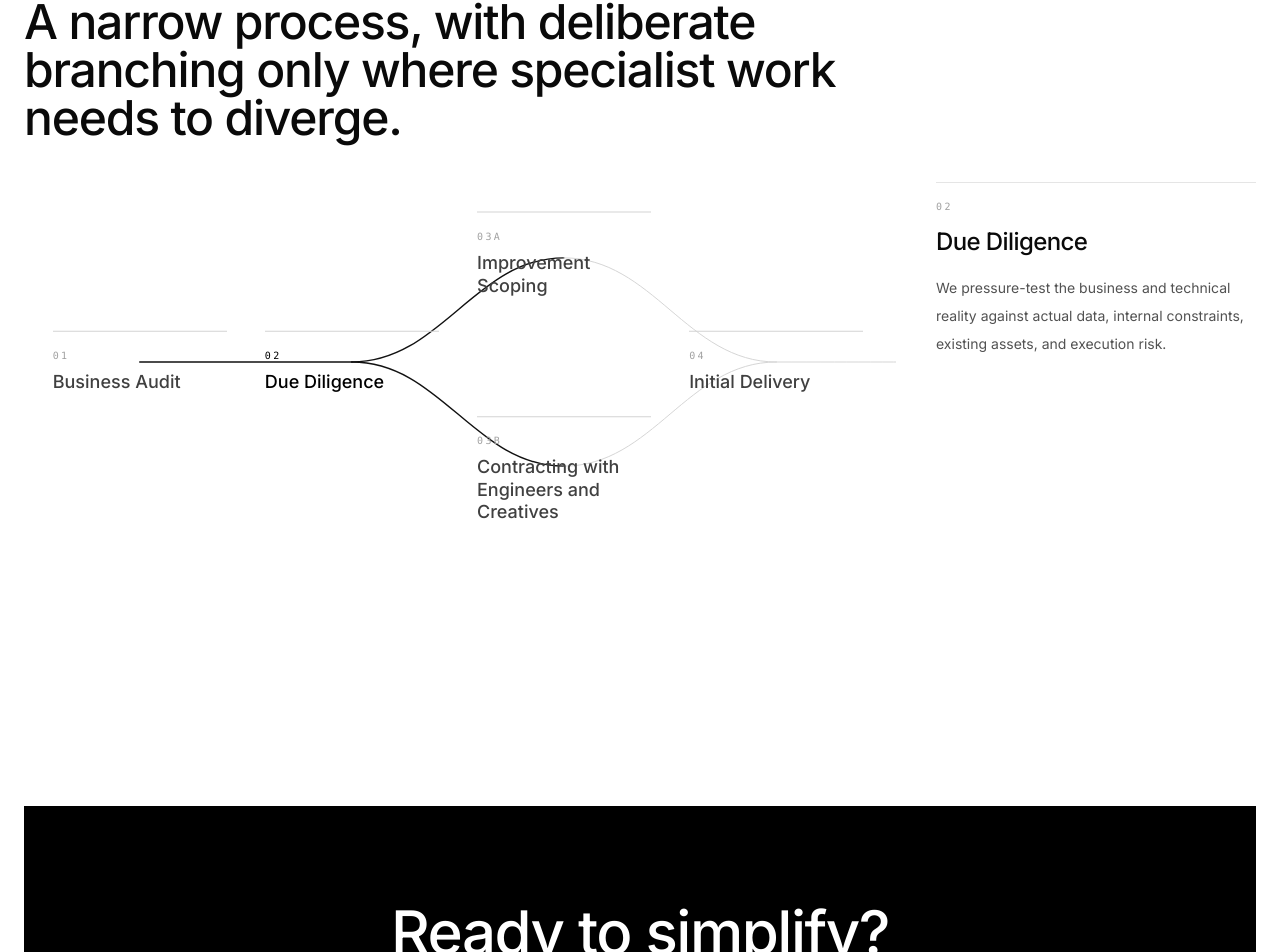
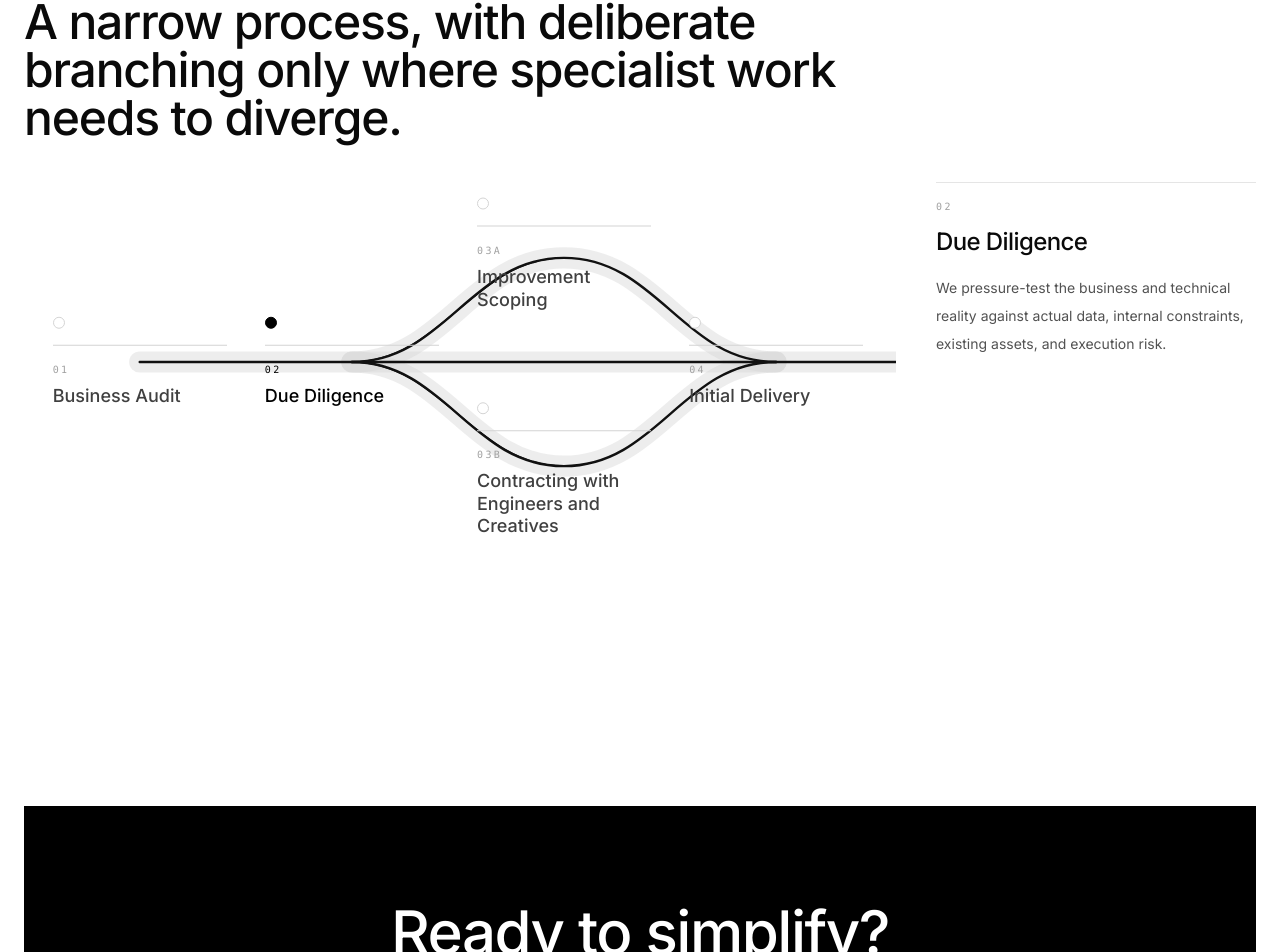
Before and after one commit to aliahm08/B2W, a React (Vite) app: page / in a window 1280 px wide. Shown: the part 4927-5879 px from the top of the page. Built offline with nearby package versions, Linux system fonts and the light colour scheme.

Commit message:
Add bezier process connections

```diff
--- a/src/components/OurProcess.tsx
+++ b/src/components/OurProcess.tsx
@@ -76,6 +76,12 @@ const processLinks = [
   ['initial-delivery', 'publishing'],
 ] as const;
 
+const processTracks = [
+  ['business-audit', 'due-diligence', 'initial-delivery', 'publishing'],
+  ['due-diligence', 'improvement-scoping', 'initial-delivery'],
+  ['due-diligence', 'contracting', 'initial-delivery'],
+] as const;
+
 const positionForNode = (node: ProcessNode) => {
   const x = 120 + node.column * 220;
   const y = 180 + node.row * 108;
@@ -88,6 +94,30 @@ const createPath = (from: ProcessNode, to: ProcessNode) => {
   const controlOffset = (end.x - start.x) * 0.42;
 
   return `M ${start.x} ${start.y} C ${start.x + controlOffset} ${start.y}, ${end.x - controlOffset} ${end.y}, ${end.x} ${end.y}`;
+};
+
+const createTrackPath = (nodeIds: readonly string[]) => {
+  const nodes = nodeIds
+    .map((id) => processNodes.find((node) => node.id === id))
+    .filter((node): node is ProcessNode => Boolean(node));
+
+  if (nodes.length === 0) {
+    return '';
+  }
+
+  const first = positionForNode(nodes[0]);
+  let path = `M ${first.x} ${first.y}`;
+
+  for (let index = 1; index < nodes.length; index += 1) {
+    const previous = positionForNode(nodes[index - 1]);
+    const current = positionForNode(nodes[index]);
+    const horizontalDelta = current.x - previous.x;
+    const curvature = Math.max(horizontalDelta * 0.44, 72);
+
+    path += ` C ${previous.x + curvature} ${previous.y}, ${current.x - curvature} ${current.y}, ${current.x} ${current.y}`;
+  }
+
+  return path;
 };
 
 export default function OurProcess() {
@@ -115,6 +145,27 @@ export default function OurProcess() {
             <div className="min-w-[1080px]">
               <div className="relative h-[360px]">
                 <svg viewBox="0 0 1120 360" className="absolute inset-0 h-full w-full" aria-hidden="true">
+                  {processTracks.map((nodeIds, index) => {
+                    const path = createTrackPath(nodeIds);
+                    const isActive = nodeIds.includes(activeNodeId);
+
+                    return (
+                      <motion.path
+                        key={`track-base-${index}`}
+                        d={path}
+                        fill="none"
+                        stroke={isActive ? '#d4d4d4' : '#e5e5e5'}
+                        strokeWidth={isActive ? 22 : 18}
+                        strokeLinecap="round"
+                        strokeLinejoin="round"
+                        initial={{ pathLength: 0, opacity: 0.2 }}
+                        whileInView={{ pathLength: 1, opacity: isActive ? 0.42 : 0.28 }}
+                        viewport={{ once: true }}
+                        transition={{ duration: 1.1, delay: index * 0.08, ease: 'easeInOut' }}
+                      />
+                    );
+                  })}
+
                   {processLinks.map(([fromId, toId]) => {
                     const from = processNodes.find((node) => node.id === fromId)!;
                     const to = processNodes.find((node) => node.id === toId)!;
@@ -133,6 +184,27 @@ export default function OurProcess() {
                         whileInView={{ pathLength: 1, opacity: 1 }}
                         viewport={{ once: true }}
                         transition={{ duration: 0.85, ease: 'easeInOut' }}
+                      />
+                    );
+                  })}
+
+                  {processTracks.map((nodeIds, index) => {
+                    const path = createTrackPath(nodeIds);
+                    const isActive = nodeIds.includes(activeNodeId);
+
+                    return (
+                      <motion.path
+                        key={`track-top-${index}`}
+                        d={path}
+                        fill="none"
+                        stroke={isActive ? '#111111' : '#cfcfcf'}
+                        strokeWidth={isActive ? 2.5 : 1.3}
+                        strokeLinecap="round"
+                        strokeLinejoin="round"
+                        initial={{ pathLength: 0, opacity: 0.5 }}
+                        whileInView={{ pathLength: 1, opacity: isActive ? 1 : 0.85 }}
+                        viewport={{ once: true }}
+                        transition={{ duration: 1.05, delay: 0.06 + index * 0.08, ease: 'easeInOut' }}
                       />
                     );
                   })}
@@ -156,6 +228,11 @@ export default function OurProcess() {
                       className="absolute -translate-x-1/2 -translate-y-1/2 text-left"
                       style={{ left: `${(x / 1120) * 100}%`, top: `${(y / 360) * 100}%` }}
                     >
+                      <span
+                        className={`mb-4 block h-3 w-3 rounded-full border transition-colors ${
+                          isActive ? 'border-black bg-black' : 'border-neutral-300 bg-white'
+                        }`}
+                      />
                       <div className="w-[174px] border-t border-neutral-300 pt-4">
                         <p className={`text-[10px] font-mono uppercase tracking-[0.24em] ${isActive ? 'text-black' : 'text-neutral-400'}`}>
                           {node.step}
```
